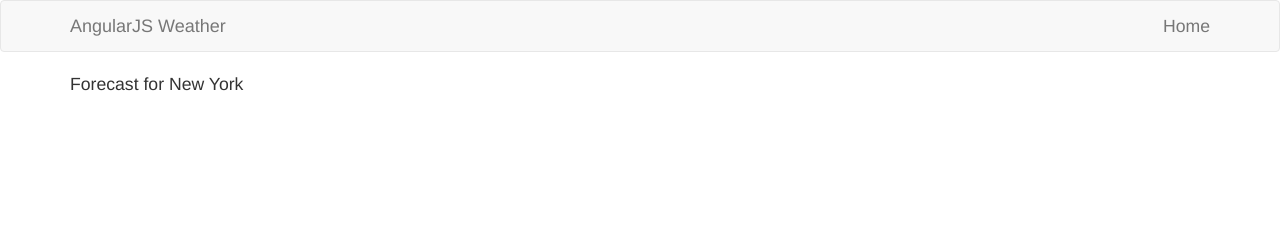
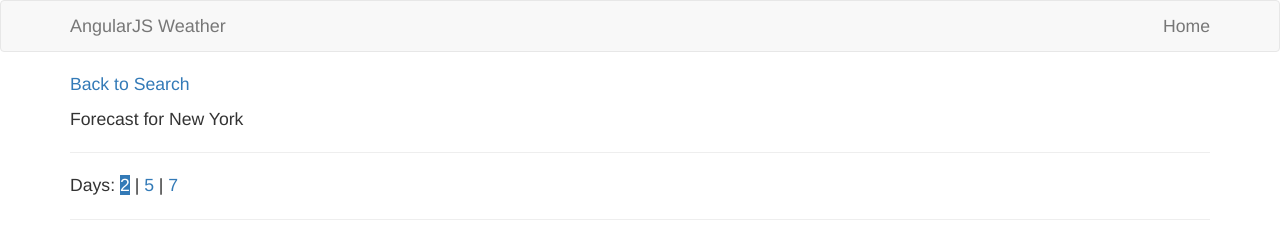
Before and after one commit to adolkin/AngularJS-Tutorial, a plain HTML site: page weather-forecast/index.htm at #!/forecast in a window 1280 px wide. Drawn offline with nearby package versions, Linux system fonts and the light colour scheme; some packages are replaced by stand-ins of ours; some icons are missing.

Commit message:
Binding Data P2

```diff
--- a/weather-forecast/app.js
+++ b/weather-forecast/app.js
@@ -39,7 +39,7 @@ weatherApp.controller('homeController', ['$scope', 'cityService', function ($sco
 weatherApp.controller('forecastController', ['$scope', '$resource', '$routeParams', 'cityService', function ($scope, $resource, $routeParams, cityService, ) {
   $scope.city = cityService.city;
 
-  $scope.days = $routeParams.days || 2;
+  $scope.days = $routeParams.days || '2';
 
   $scope.weatherAPI = $resource("http://api.openweathermap.org/data/2.5/forecast?APPID=22a06018ceec012c7883c1cad81833b0",
     { callback: "JSON_CALLBACK" }, { get: { method: "JSONP" } });
--- a/weather-forecast/pages/forecast.html
+++ b/weather-forecast/pages/forecast.html
@@ -1,5 +1,12 @@
+<p>
+  <a href="#/">Back to Search</a>
+</p>
 Forecast for {{ city }}
-
+<hr>
+Days: <a href="#/forecast/2" ng-class="{'bg-primary': days === '2'}">2</a> |
+      <a href="#/forecast/5" ng-class="{'bg-primary': days === '5'}">5</a> |
+      <a href="#/forecast/7" ng-class="{'bg-primary': days === '7'}">7</a>
+<hr>
 <div ng-repeat="w in weatherResult.list">
   <div class="row">
     <div class="col-md-12">
```
